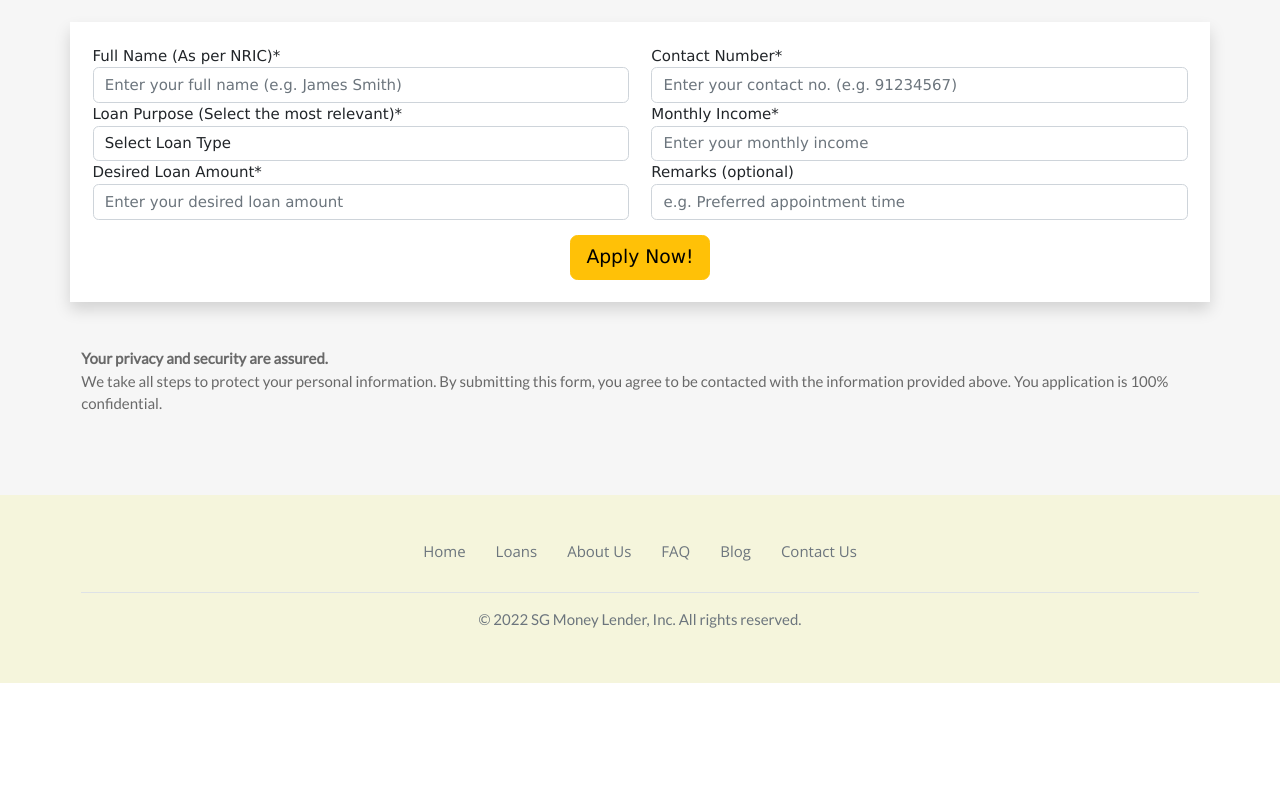
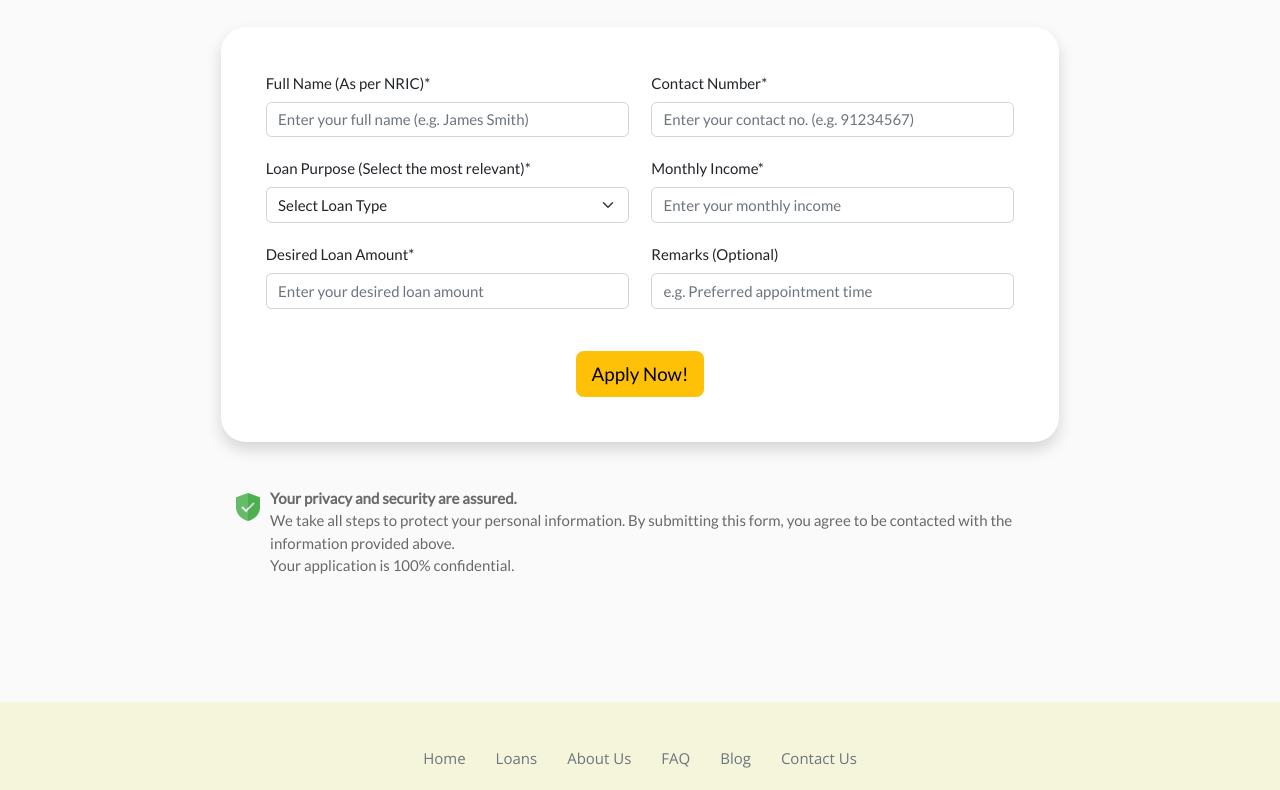
Before and after one commit to Remicchi/CS2024HTML3Page, a plain HTML site: page applyloan.html in a window 1280 px wide. Shown: the part 299-1089 px from the top of the page. Before the commit the page ends 982 px from the top, so only its background shows below. Drawn offline with nearby package versions, Linux system fonts and the light colour scheme; a web font is replaced by a local one.

Commit message:
Enhanced applyloan.html

```diff
--- a/applyloan.html
+++ b/applyloan.html
@@ -19,7 +19,7 @@
       <link rel="icon" type="image/x-icon" href="favicon.ico">
     </head>
     <body>
-      <div class="container-fluid" style="background-color: #f6f6f6!important;">
+      <div class="container-fluid" style="background-color: #FAFAFA!important;">
           <div class="row sticky-top">
             <div class="col-md-12" style="background-color: #f5f5dc!important;">
               <header class="p-3 text-bg-dark" style="background-color: #f5f5dc!important;">
@@ -44,29 +44,29 @@
 
         <div class="m-5 text-center">
           <h1 class="fw-bold mb-4">Apply for a Loan</h1>
-          <h3 class="text-muted"><span class="blue">Secure</span>. <span class="brown">Reliable</span>. <span class="yellow">Fast</span>.</h3>
+          <h2 class="applyloan-header-gradient">Secure. Reliable. Fast.</h2>
         </div>
 
-        <div class="container p-4 shadow" style="background-color: #ffffff!important;">
+        <div class="container col-8 shadow formcontainer" style="background-color: #ffffff!important;">
           <div class="form-box">
             <form action="#" method="post">
               <div class="row">
                 <div class="col-md-6">
                   <div class="form-field">
-                    <label>Full Name (As per NRIC)*</label>
-                    <input type="text" name="full-name" size="40" class="form-control" required placeholder="Enter your full name (e.g. James Smith)" />
+                    <label for="fullname" class="form-label">Full Name (As per NRIC)*</label>
+                    <input type="text" id="fullname" name="full-name" size="40" class="form-control" required placeholder="Enter your full name (e.g. James Smith)" />
                   </div>
                 </div>
                 <div class="col-md-6">
                   <div class="form-field">
-                    <label>Contact Number*</label>
-                    <input type="tel" name="contact-number" size="40" class="form-control" maxlength="8" minlength="8" required placeholder="Enter your contact no. (e.g. 91234567)" />
+                    <label for="contactnumber" class="form-label">Contact Number*</label>
+                    <input type="tel" id="contactnumber" name="contact-number" size="40" class="form-control" maxlength="8" minlength="8" required placeholder="Enter your contact no. (e.g. 91234567)" />
                   </div>
                 </div>
                 <div class="col-md-6">
                   <div class="form-field">
-                    <label>Loan Purpose (Select the most relevant)*</label>
-                    <select name="loan-purpose" class="form-control" required >
+                    <label for="loanpurpose" class="form-label">Loan Purpose (Select the most relevant)*</label>
+                    <select id="loanpurpose" name="loan-purpose" class="form-select" required >
                       <option value>Select Loan Type</option>
                       <option value="Personal Loan">Personal Loan</option>
                       <option value="Business Loan">Business Loan</option>
@@ -81,34 +81,40 @@
                 </div>
                 <div class="col-md-6">
                   <div class="form-field">
-                    <label>Monthly Income*</label>
-                    <input type="number" name="monthly-income" size="40" class="form-control" required placeholder="Enter your monthly income" />
+                    <label for="monthlyincome" class="form-label">Monthly Income*</label>
+                    <input type="number" id="monthlyincome" name="monthly-income" size="40" class="form-control" required placeholder="Enter your monthly income" />
                   </div>
                 </div>
                 <div class="col-md-6">
                   <div class="form-field">
-                    <label>Desired Loan Amount*</label>
-                    <input type="number" name="desired-loan" size="40" class="form-control" required placeholder="Enter your desired loan amount" />
+                    <label for="desiredloan" class="form-label">Desired Loan Amount*</label>
+                    <input type="number" id="desiredloan" name="desired-loan" size="40" class="form-control" required placeholder="Enter your desired loan amount" />
                   </div>
                 </div>
                 <div class="col-md-6">
                   <div class="form-field">
-                    <label>Remarks (optional)</label>
-                    <input type="text" name="remarks" size="40" class="form-control" placeholder="e.g. Preferred appointment time" />
+                    <label for="remarksid" class="form-label">Remarks (Optional)</label>
+                    <input type="text" id="remarksid" name="remarks" size="40" class="form-control" placeholder="e.g. Preferred appointment time" />
                   </div>
                 </div>
               </div>
-              <div class="form-btn justify-content-end text-center mt-3">
+              <div class="form-btn justify-content-end text-center mt-4">
                 <input type="submit" value="Apply Now!" class="btn btn-warning btn-lg" />
               </div>
             </form>
           </div>
         </div>
-        <div class="container my-5">
-          <p class="disclaimer">
-            <strong>Your privacy and security are assured.</strong><br />
-            We take all steps to protect your personal information. By submitting this form, you agree to be contacted with the information provided above. You application is 100% confidential.
-          </p>
+        <div class="container col-8 my-5">
+          <div class="row">
+            <div class="col">
+              <img src="shield-2.png" width="32px" class="mx-lg-auto img-fluid" style="float: left; margin-top: 4px;" alt="Icon of shield with tick mark" loading="lazy" />
+              <p class="disclaimer">
+                <strong>Your privacy and security are assured.</strong><br />
+                We take all steps to protect your personal information. By submitting this form, you agree to be contacted with the information provided above.<br />
+                Your application is 100% confidential.
+              </p>
+            </div>
+          </div>
         </div>
 
 
--- a/index.css
+++ b/index.css
@@ -18,7 +18,7 @@ h1, h2, h3, h4 {
 	font-family: 'Open Sans', cursive;
 }
 
-p {
+body {
 	font-family: 'Lato', sans-serif;
 }
 
@@ -148,7 +148,24 @@ span.brown {
     background: none;
 }
 
+.applyloan-header-gradient {
+  background-image: linear-gradient(135deg, #E34AF7 40%, #2558F5 60%);
+  background-clip: text;
+  -webkit-background-clip: text;
+  color: transparent;
+}
+
+.formcontainer {
+  border-radius: 25px;
+  padding: 45px;
+}
+
+.form-field {
+  margin-bottom: 20px;
+}
+
 .disclaimer {
   color: #696969;
   margin-bottom: 80px;
+  margin-left: 38px;
 }
```
Also changed, not shown: shield-2.png (added), 1 other file.
